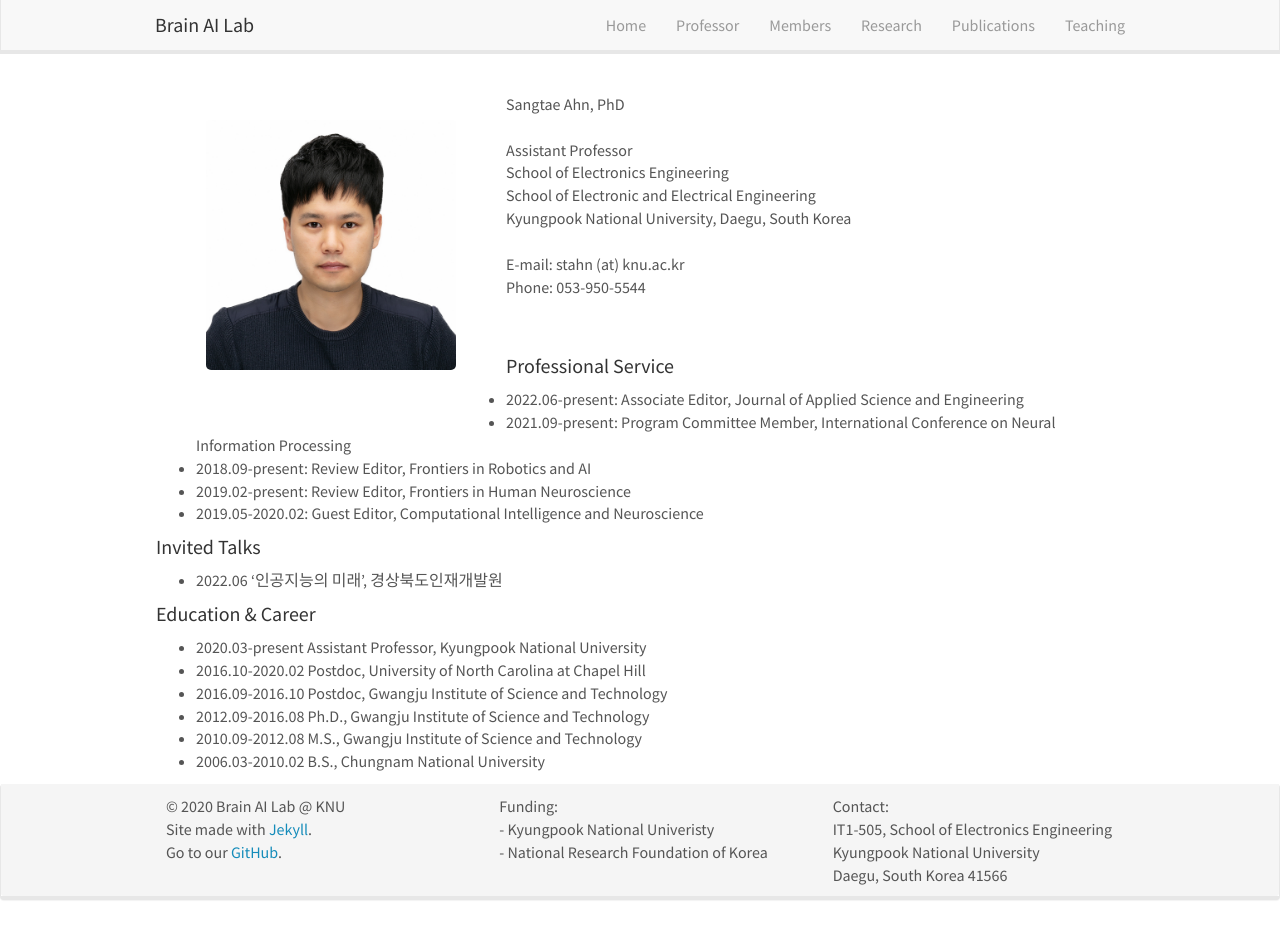
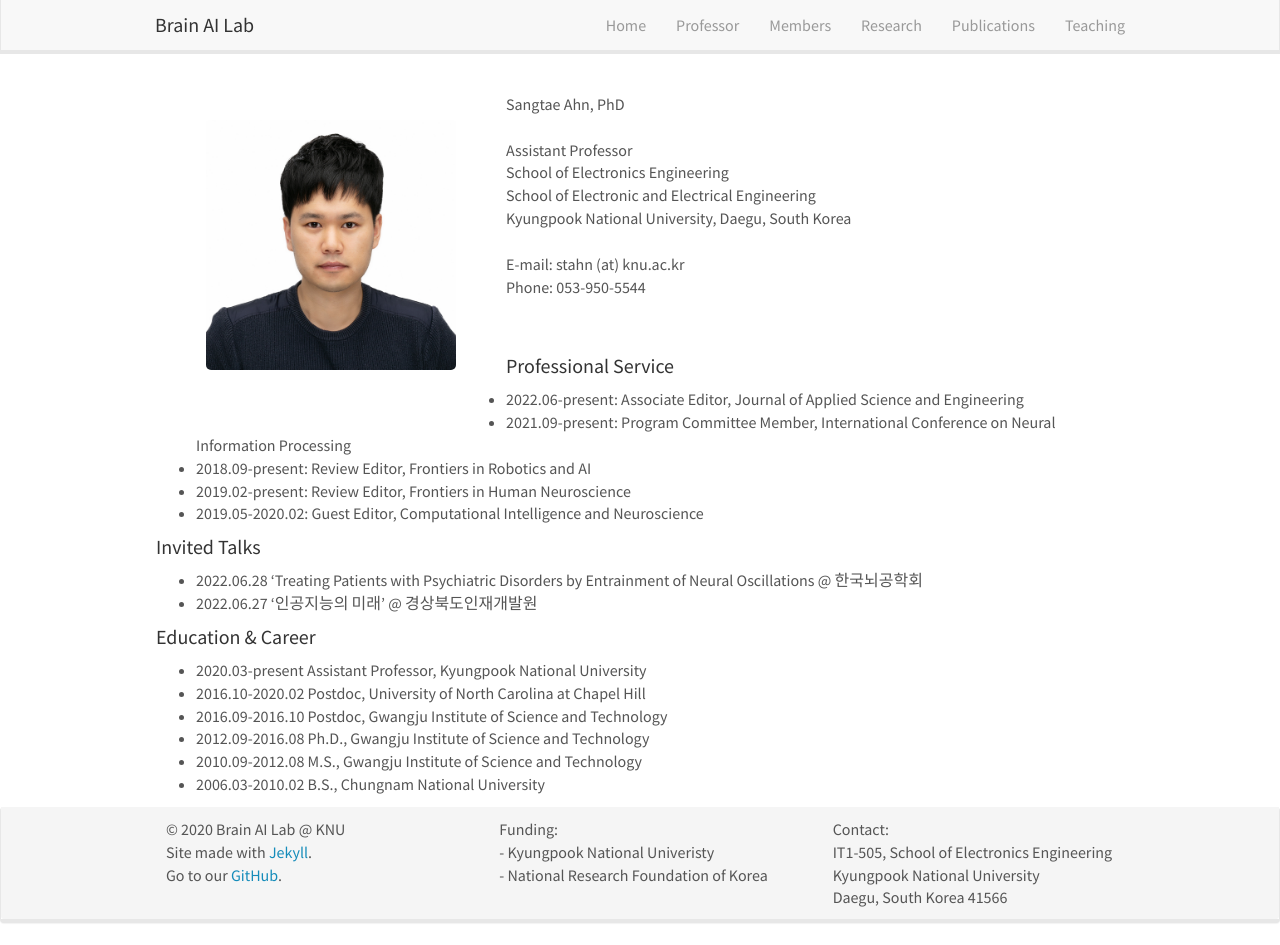
Before and after one commit to KNU-BrainAI/knu-brainai.github.io, a Jekyll site: the page built from _pages/professor.md, in a window 1280 px wide and 945 px high. Built offline with Jekyll 4.4.1, drawn with Linux system fonts in a browser that asks for light colours; nearby versions of some CDN libraries.

Commit message:
Update professor.md

```diff
--- a/_pages/professor.md
+++ b/_pages/professor.md
@@ -26,7 +26,8 @@ Phone: 053-950-5544<br/><br/>
 - 2019.05-2020.02: Guest Editor, Computational Intelligence and Neuroscience
 
 #### Invited Talks
-- 2022.06 '인공지능의 미래', 경상북도인재개발원
+- 2022.06.28 'Treating Patients with Psychiatric Disorders by Entrainment of Neural Oscillations @ 한국뇌공학회
+- 2022.06.27 '인공지능의 미래' @ 경상북도인재개발원
 
 #### Education & Career
 - 2020.03-present Assistant Professor, Kyungpook National University
```
